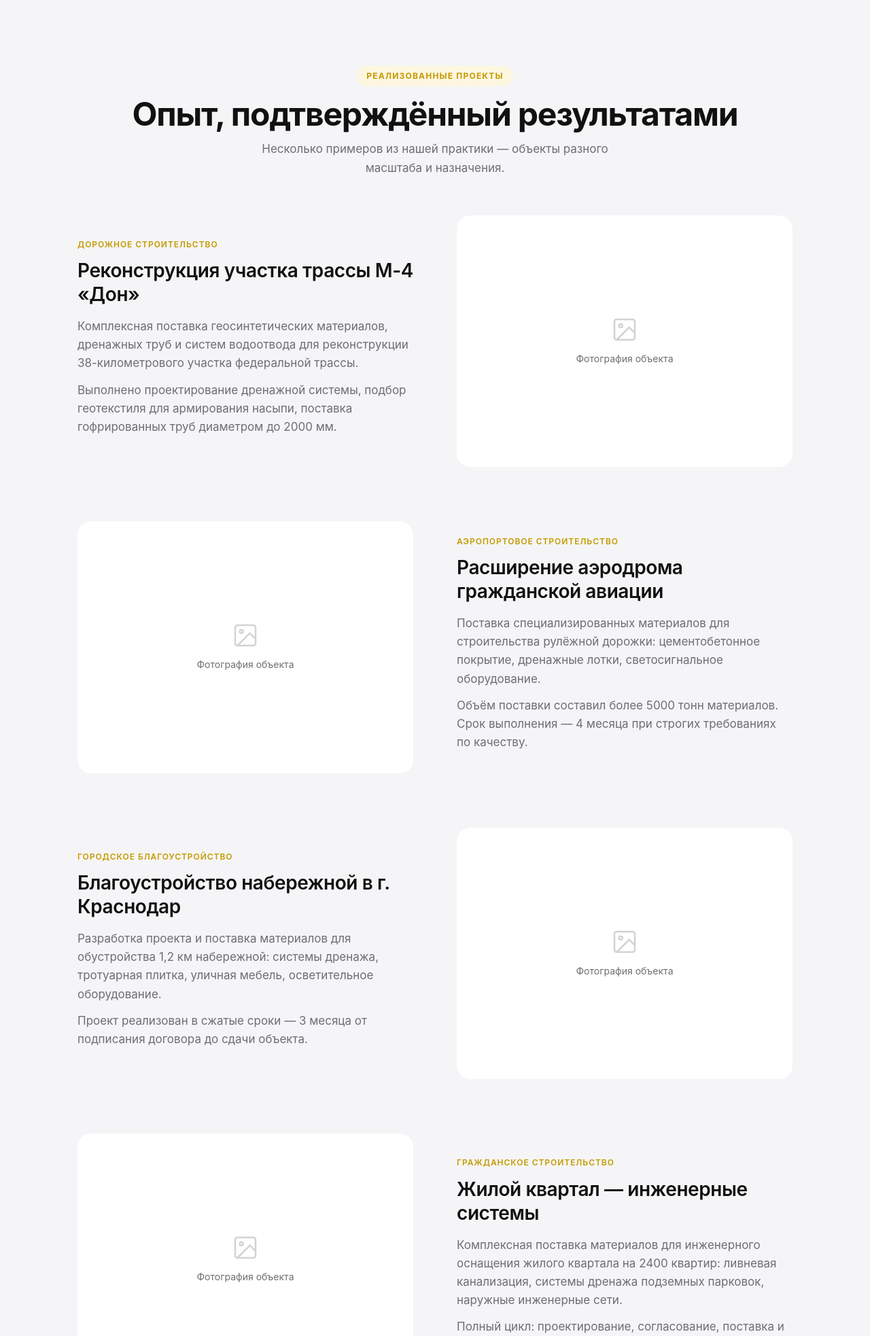
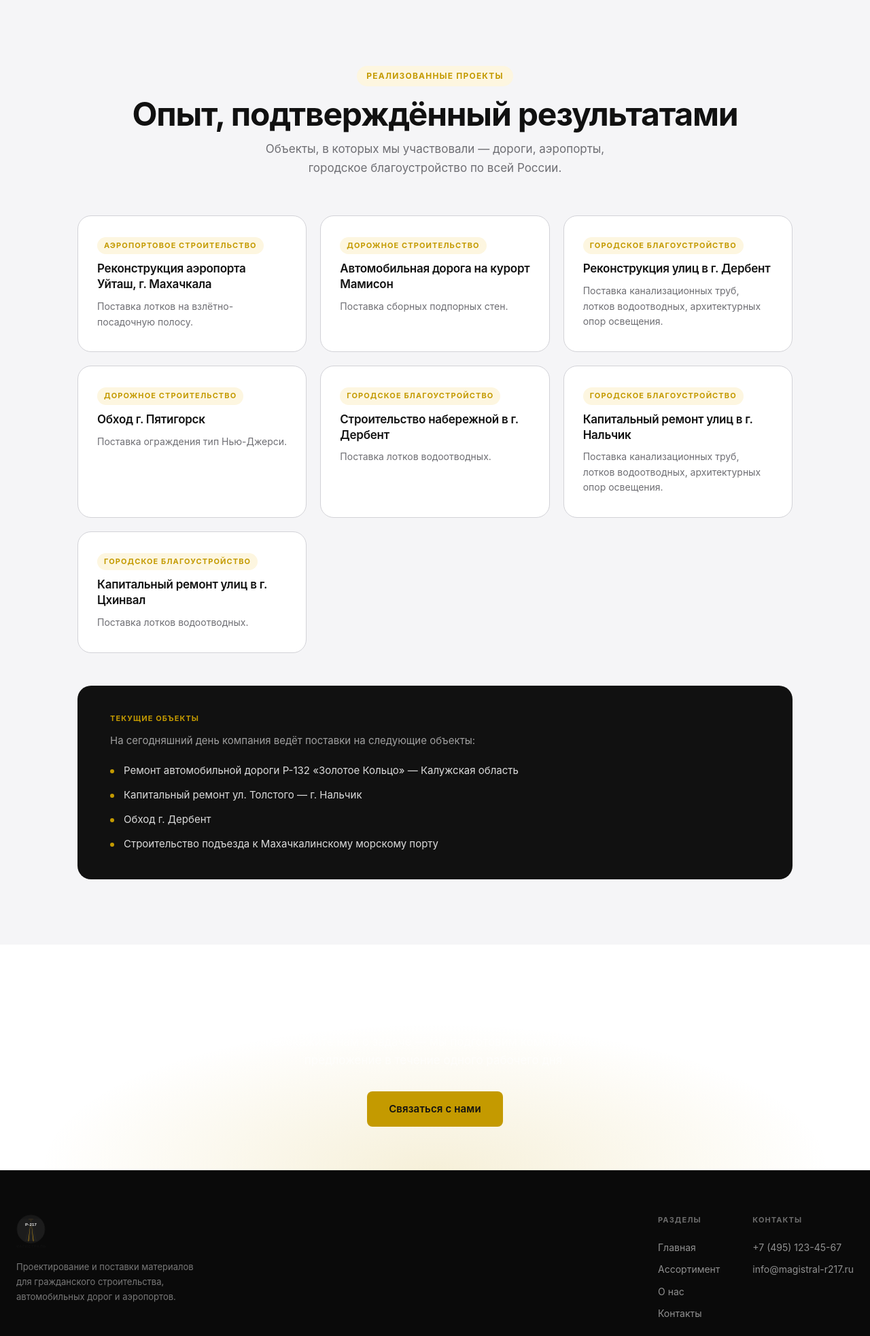
Before and after one commit to akirzhinov07-beep/magistral217, a PHP site: page /about.php in a window 1280 px wide. Shown: the part 1846-3812 px from the top of the page at 68% size. Run offline with PHP 8.4, Linux system fonts and the light colour scheme.

Commit message:
Add real project list to About page

```diff
--- a/about.php
+++ b/about.php
@@ -48,24 +48,54 @@
 
 <section class="projects-section">
   <div class="container">
-    <div class="section-header fade-up"><span class="section-eyebrow">Реализованные проекты</span><h2>Опыт, подтверждённый результатами</h2><p>Несколько примеров из нашей практики — объекты разного масштаба и назначения.</p></div>
-    <div class="projects-list">
-      <div class="project-item fade-up">
-        <div class="project-text"><div class="project-label">Дорожное строительство</div><h3>Реконструкция участка трассы М-4 «Дон»</h3><p>Комплексная поставка геосинтетических материалов, дренажных труб и систем водоотвода для реконструкции 38-километрового участка федеральной трассы.</p><p>Выполнено проектирование дренажной системы, подбор геотекстиля для армирования насыпи, поставка гофрированных труб диаметром до 2000 мм.</p></div>
-        <div class="project-img"><div class="project-img-placeholder"><svg viewBox="0 0 24 24" fill="none" stroke="currentColor" stroke-width="1.5"><rect x="3" y="3" width="18" height="18" rx="2"/><circle cx="8.5" cy="8.5" r="1.5"/><path d="m21 15-5-5L5 21"/></svg><span>Фотография объекта</span></div></div>
+    <div class="section-header fade-up"><span class="section-eyebrow">Реализованные проекты</span><h2>Опыт, подтверждённый результатами</h2><p>Объекты, в которых мы участвовали — дороги, аэропорты, городское благоустройство по всей России.</p></div>
+    <div class="projects-grid-list">
+      <div class="project-card-item fade-up">
+        <div class="project-card-label">Аэропортовое строительство</div>
+        <h3>Реконструкция аэропорта Уйташ, г. Махачкала</h3>
+        <p>Поставка лотков на взлётно-посадочную полосу.</p>
       </div>
-      <div class="project-item reverse fade-up">
-        <div class="project-text"><div class="project-label">Аэропортовое строительство</div><h3>Расширение аэродрома гражданской авиации</h3><p>Поставка специализированных материалов для строительства рулёжной дорожки: цементобетонное покрытие, дренажные лотки, светосигнальное оборудование.</p><p>Объём поставки составил более 5000 тонн материалов. Срок выполнения — 4 месяца при строгих требованиях по качеству.</p></div>
-        <div class="project-img"><div class="project-img-placeholder"><svg viewBox="0 0 24 24" fill="none" stroke="currentColor" stroke-width="1.5"><rect x="3" y="3" width="18" height="18" rx="2"/><circle cx="8.5" cy="8.5" r="1.5"/><path d="m21 15-5-5L5 21"/></svg><span>Фотография объекта</span></div></div>
+      <div class="project-card-item fade-up fade-up-delay-1">
+        <div class="project-card-label">Дорожное строительство</div>
+        <h3>Автомобильная дорога на курорт Мамисон</h3>
+        <p>Поставка сборных подпорных стен.</p>
       </div>
-      <div class="project-item fade-up">
-        <div class="project-text"><div class="project-label">Городское благоустройство</div><h3>Благоустройство набережной в г. Краснодар</h3><p>Разработка проекта и поставка материалов для обустройства 1,2 км набережной: системы дренажа, тротуарная плитка, уличная мебель, осветительное оборудование.</p><p>Проект реализован в сжатые сроки — 3 месяца от подписания договора до сдачи объекта.</p></div>
-        <div class="project-img"><div class="project-img-placeholder"><svg viewBox="0 0 24 24" fill="none" stroke="currentColor" stroke-width="1.5"><rect x="3" y="3" width="18" height="18" rx="2"/><circle cx="8.5" cy="8.5" r="1.5"/><path d="m21 15-5-5L5 21"/></svg><span>Фотография объекта</span></div></div>
+      <div class="project-card-item fade-up fade-up-delay-2">
+        <div class="project-card-label">Городское благоустройство</div>
+        <h3>Реконструкция улиц в г. Дербент</h3>
+        <p>Поставка канализационных труб, лотков водоотводных, архитектурных опор освещения.</p>
       </div>
-      <div class="project-item reverse fade-up">
-        <div class="project-text"><div class="project-label">Гражданское строительство</div><h3>Жилой квартал — инженерные системы</h3><p>Комплексная поставка материалов для инженерного оснащения жилого квартала на 2400 квартир: ливневая канализация, системы дренажа подземных парковок, наружные инженерные сети.</p><p>Полный цикл: проектирование, согласование, поставка и авторский надзор за монтажом.</p></div>
-        <div class="project-img"><div class="project-img-placeholder"><svg viewBox="0 0 24 24" fill="none" stroke="currentColor" stroke-width="1.5"><rect x="3" y="3" width="18" height="18" rx="2"/><circle cx="8.5" cy="8.5" r="1.5"/><path d="m21 15-5-5L5 21"/></svg><span>Фотография объекта</span></div></div>
+      <div class="project-card-item fade-up fade-up-delay-3">
+        <div class="project-card-label">Дорожное строительство</div>
+        <h3>Обход г. Пятигорск</h3>
+        <p>Поставка ограждения тип Нью-Джерси.</p>
       </div>
+      <div class="project-card-item fade-up fade-up-delay-1">
+        <div class="project-card-label">Городское благоустройство</div>
+        <h3>Строительство набережной в г. Дербент</h3>
+        <p>Поставка лотков водоотводных.</p>
+      </div>
+      <div class="project-card-item fade-up fade-up-delay-2">
+        <div class="project-card-label">Городское благоустройство</div>
+        <h3>Капитальный ремонт улиц в г. Нальчик</h3>
+        <p>Поставка канализационных труб, лотков водоотводных, архитектурных опор освещения.</p>
+      </div>
+      <div class="project-card-item fade-up fade-up-delay-3">
+        <div class="project-card-label">Городское благоустройство</div>
+        <h3>Капитальный ремонт улиц в г. Цхинвал</h3>
+        <p>Поставка лотков водоотводных.</p>
+      </div>
+    </div>
+
+    <div class="projects-current fade-up">
+      <div class="projects-current-label">Текущие объекты</div>
+      <p>На сегодняшний день компания ведёт поставки на следующие объекты:</p>
+      <ul class="projects-current-list">
+        <li>Ремонт автомобильной дороги Р-132 «Золотое Кольцо» — Калужская область</li>
+        <li>Капитальный ремонт ул. Толстого — г. Нальчик</li>
+        <li>Обход г. Дербент</li>
+        <li>Строительство подъезда к Махачкалинскому морскому порту</li>
+      </ul>
     </div>
   </div>
 </section>
--- a/css/style.css
+++ b/css/style.css
@@ -138,6 +138,20 @@ section.compact { padding: 64px 0; }
 .project-item { display: grid; grid-template-columns: 1fr 1fr; gap: 64px; align-items: center; }
 .project-item.reverse { direction: rtl; }
 .project-item.reverse > * { direction: ltr; }
+
+.projects-grid-list { display: grid; grid-template-columns: repeat(auto-fill, minmax(280px, 1fr)); gap: 20px; margin-bottom: 48px; }
+.project-card-item { background: #fff; border-radius: var(--radius-lg); padding: 28px 28px 32px; border: 1px solid var(--border); transition: all var(--transition); }
+.project-card-item:hover { transform: translateY(-4px); box-shadow: var(--shadow-md); border-color: rgba(196,154,0,0.3); }
+.project-card-label { font-size: 11px; font-weight: 700; letter-spacing: 0.10em; text-transform: uppercase; color: var(--accent); margin-bottom: 10px; background: var(--accent-light); display: inline-block; padding: 4px 10px; border-radius: 40px; }
+.project-card-item h3 { font-size: 17px; font-weight: 600; color: var(--text); margin-bottom: 10px; line-height: 1.35; }
+.project-card-item p { font-size: 14px; color: var(--text-muted); line-height: 1.6; }
+
+.projects-current { background: var(--bg-dark); border-radius: var(--radius-lg); padding: 40px 48px; }
+.projects-current-label { font-size: 11px; font-weight: 700; letter-spacing: 0.10em; text-transform: uppercase; color: var(--accent); margin-bottom: 12px; }
+.projects-current p { color: rgba(255,255,255,0.6); font-size: 15px; margin-bottom: 20px; }
+.projects-current-list { list-style: none; display: flex; flex-direction: column; gap: 12px; }
+.projects-current-list li { color: rgba(255,255,255,0.85); font-size: 15px; padding-left: 20px; position: relative; }
+.projects-current-list li::before { content: ''; position: absolute; left: 0; top: 10px; width: 6px; height: 6px; background: var(--accent); border-radius: 50%; }
 .project-label { font-size: 12px; font-weight: 600; letter-spacing: 0.08em; text-transform: uppercase; color: var(--accent); margin-bottom: 12px; }
 .project-text h3 { color: var(--text); margin-bottom: 16px; }
 .project-text p { margin-bottom: 12px; }
```
